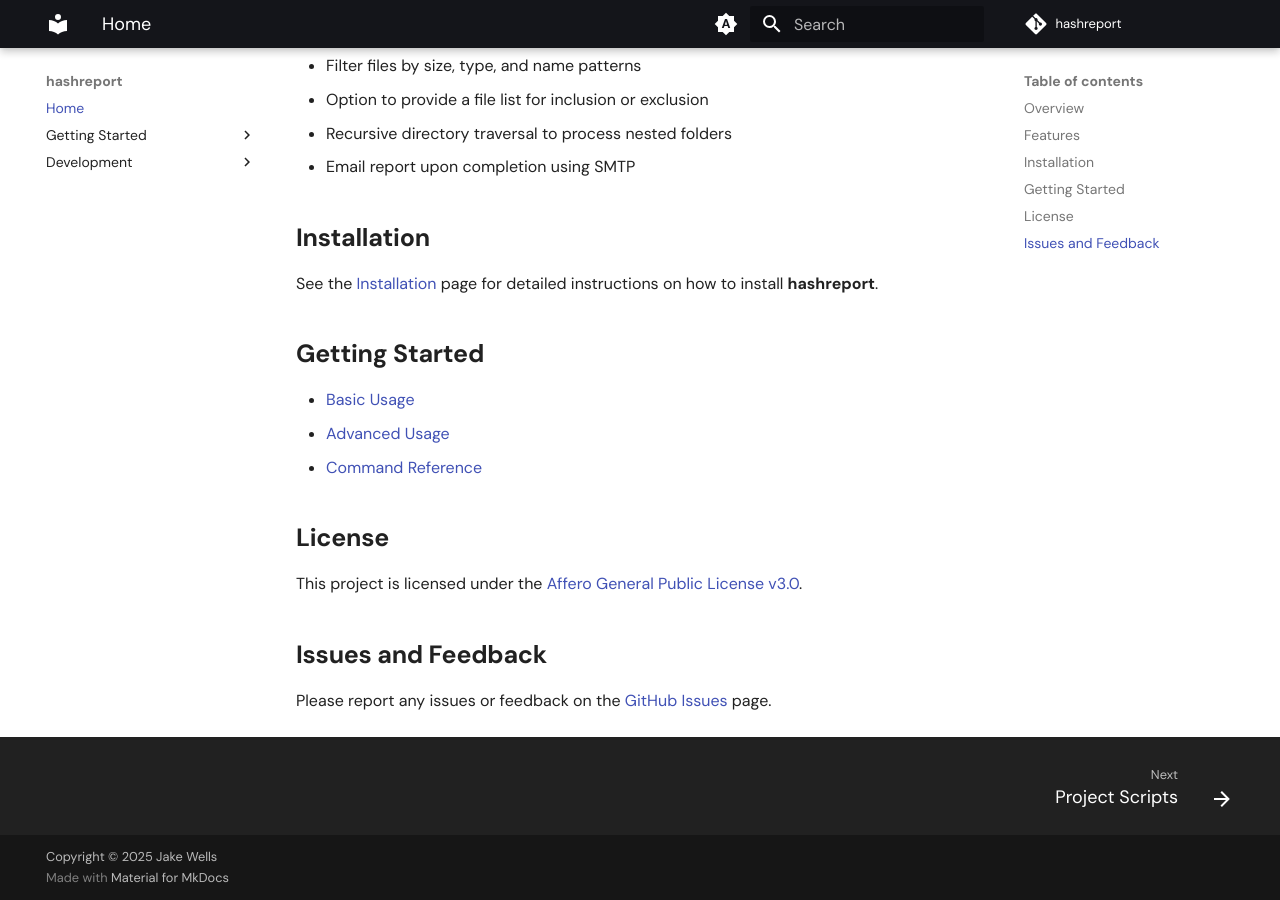
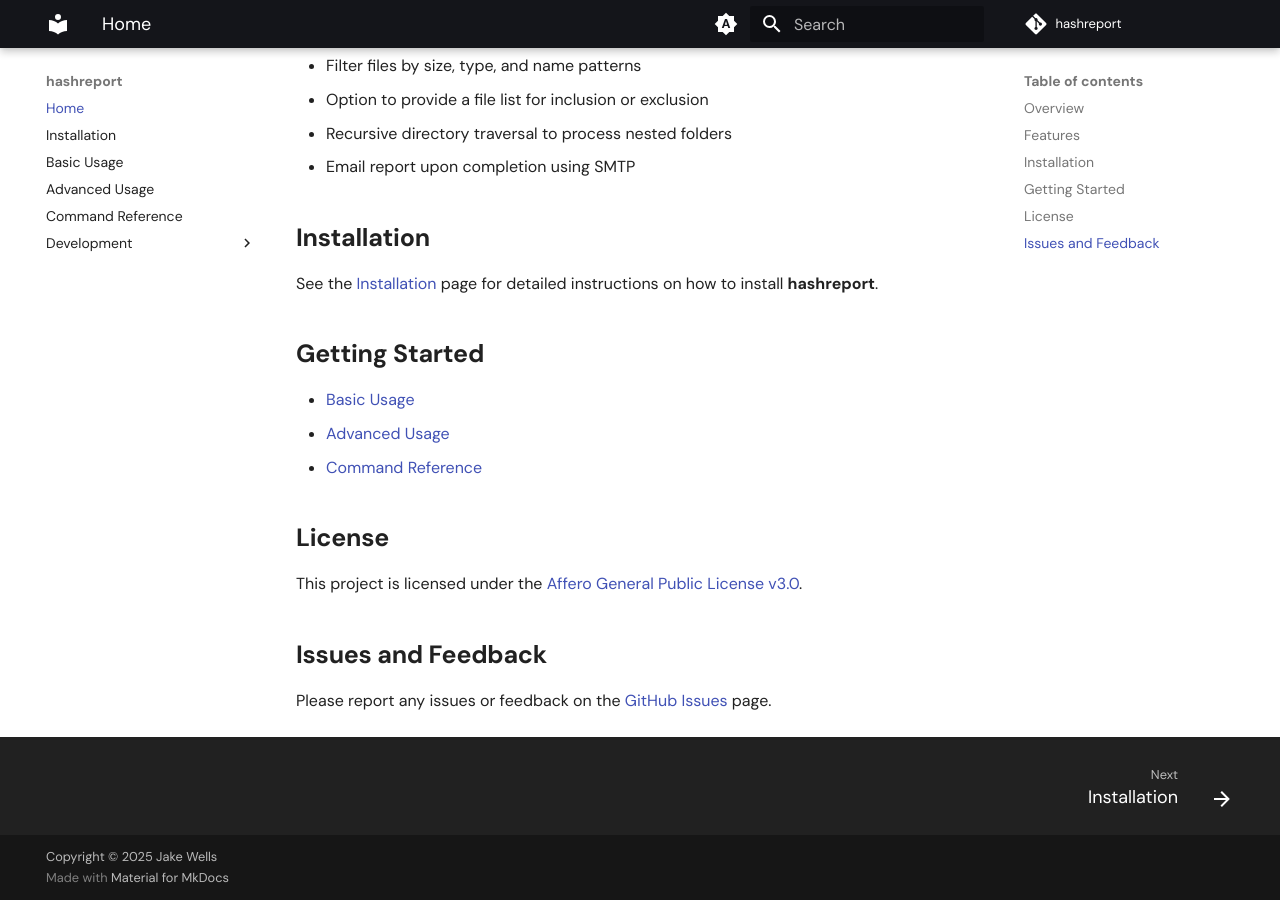
Before and after one commit to madebyjake/hashreport, an MkDocs documentation site: the page built from docs/index.md, in a window 1280 px wide and 900 px high, scrolled down 763 px. Built offline with MkDocs 1.6.1 and Material for MkDocs 9.7.7, drawn with Linux system fonts in a browser that asks for light colours; some web fonts are replaced; comment, search, counter and statistics services are not loaded; some of the changed lines change nothing that is shown.

Commit message:
docs: update paths for reorganized docs

```diff
--- a/docs/index.md
+++ b/docs/index.md
@@ -30,13 +30,13 @@
 
 ## **Installation**
 
-See the [Installation](getting-started/install.md) page for detailed instructions on how to install **hashreport**.
+See the [Installation](install.md) page for detailed instructions on how to install **hashreport**.
 
 ## **Getting Started**
 
-- [Basic Usage](getting-started/basic.md)
-- [Advanced Usage](getting-started/advanced.md)
-- [Command Reference](getting-started/commands.md)
+- [Basic Usage](basic.md)
+- [Advanced Usage](advanced.md)
+- [Command Reference](commands.md)
 
 ## **License**
 
--- a/mkdocs.yml
+++ b/mkdocs.yml
@@ -5,11 +5,10 @@
 
 nav:
   - Home: index.md
-  - Getting Started:
-    - Installation: getting-started/install.md
-    - Basic Usage: getting-started/basic.md
-    - Advanced Usage: getting-started/advanced.md
-    - Command Reference: getting-started/commands.md
+  - Installation: install.md
+  - Basic Usage: basic.md
+  - Advanced Usage: advanced.md
+  - Command Reference: commands.md
   - Development:
     - Project Scripts: development/scripts.md
 
```
